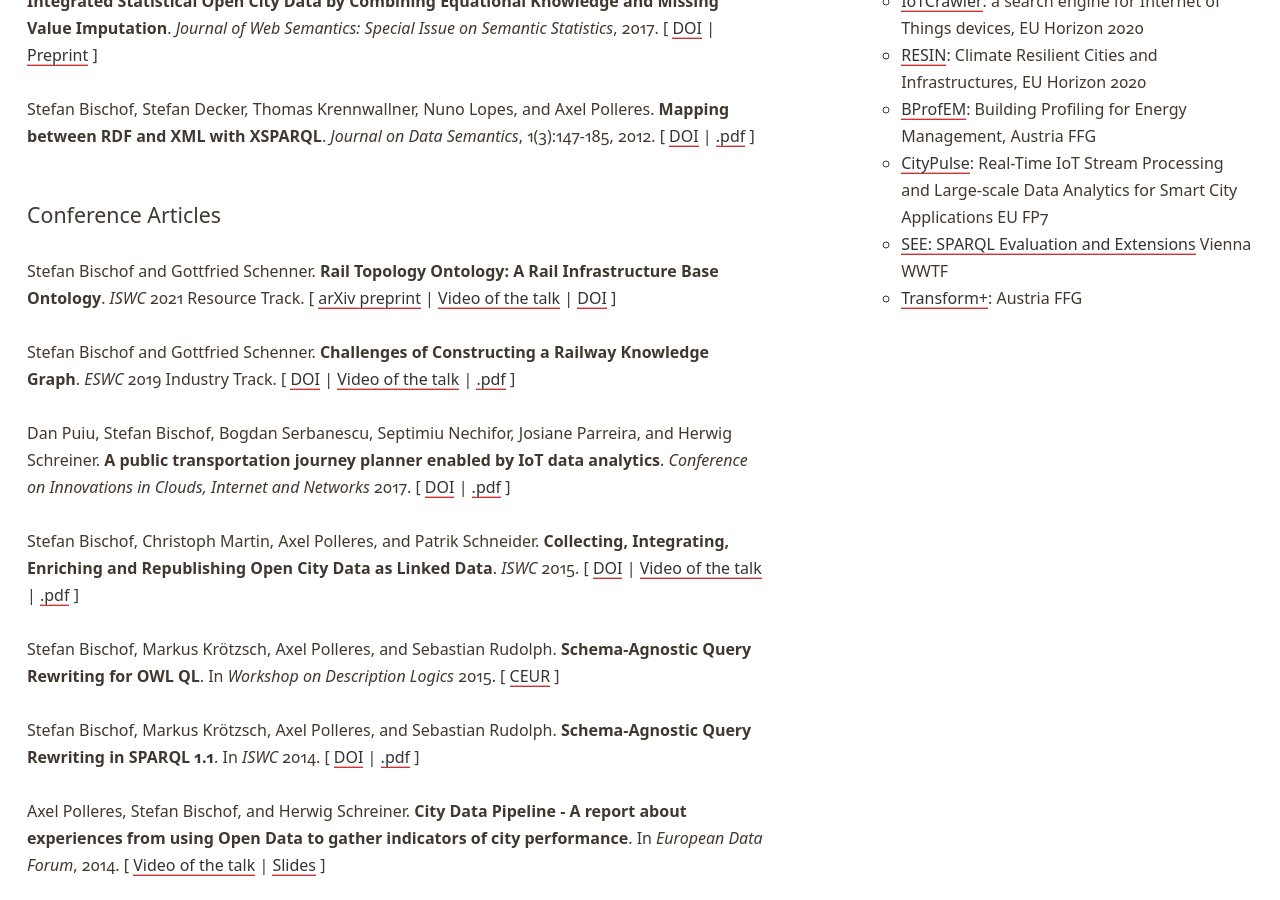
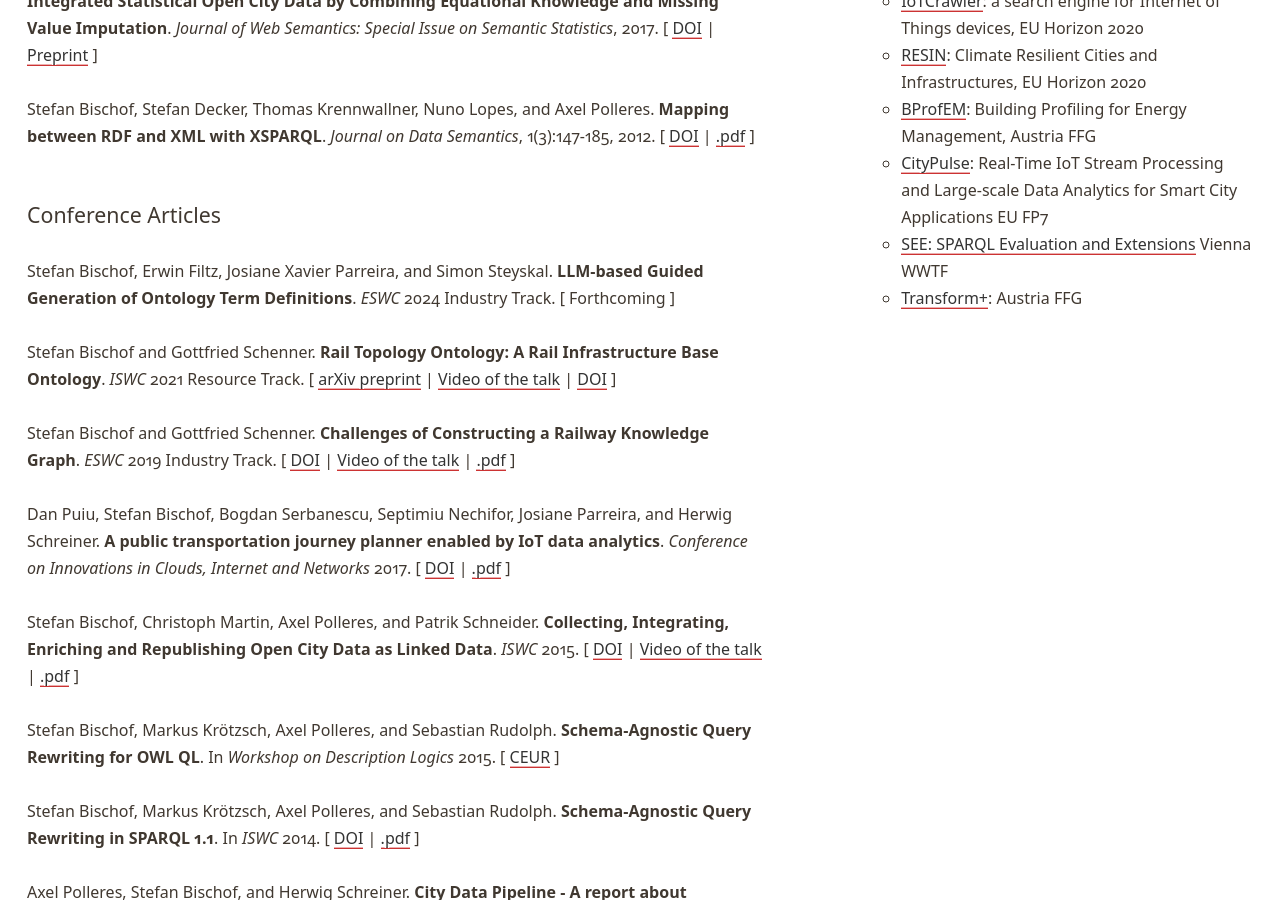
Before and after one commit to stefanbischof/stefanbischof.github.io, a Jekyll site: the page built from index.html, in a window 1280 px wide and 900 px high, scrolled down 749 px. Built offline with Jekyll 4.4.1, drawn with Linux system fonts in a browser that asks for light colours.

Commit message:
Update mypublications.html
Add forthcoming article

```diff
--- a/mypublications.html
+++ b/mypublications.html
@@ -7,6 +7,8 @@
 <p><a id="BischofDeckerKrennwallnerEtAl2012a"></a>Stefan Bischof, Stefan Decker, Thomas Krennwallner, Nuno Lopes, and Axel Polleres. <b>Mapping between RDF and XML with XSPARQL</b>. <em>Journal on Data Semantics</em>, 1(3):147-185, 2012. [&nbsp;<a href="https://dx.doi.org/10.1007/s13740-012-0008-7">DOI</a> | <a href="pdf/jds2012-xsparql.pdf">.pdf</a>&nbsp;]</p>
 
 <h2>Conference Articles</h2>
+
+<p><a id="BischofFiltzParreiraSteyskal2024"></a>Stefan Bischof, Erwin Filtz, Josiane Xavier Parreira, and Simon Steyskal. <strong>LLM-based Guided Generation of Ontology Term Definitions</strong>. <em>ESWC</em> 2024 Industry Track. [&nbsp;Forthcoming&nbsp;]</p>
 
 <p><a id="BischofSchenner2021"></a>Stefan Bischof and Gottfried Schenner. <b>Rail Topology Ontology: A Rail Infrastructure Base Ontology</b>. <em>ISWC</em> 2021 Resource Track. [&nbsp;<a href="https://arxiv.org/abs/2107.04378">arXiv preprint</a> | <a href="http://videolectures.net/iswc2021_4a_base_ontology/">Video of the talk</a> | <a href="https://doi.org/10.1007/978-3-030-88361-4_35">DOI</a>&nbsp;]</p>
 
```
